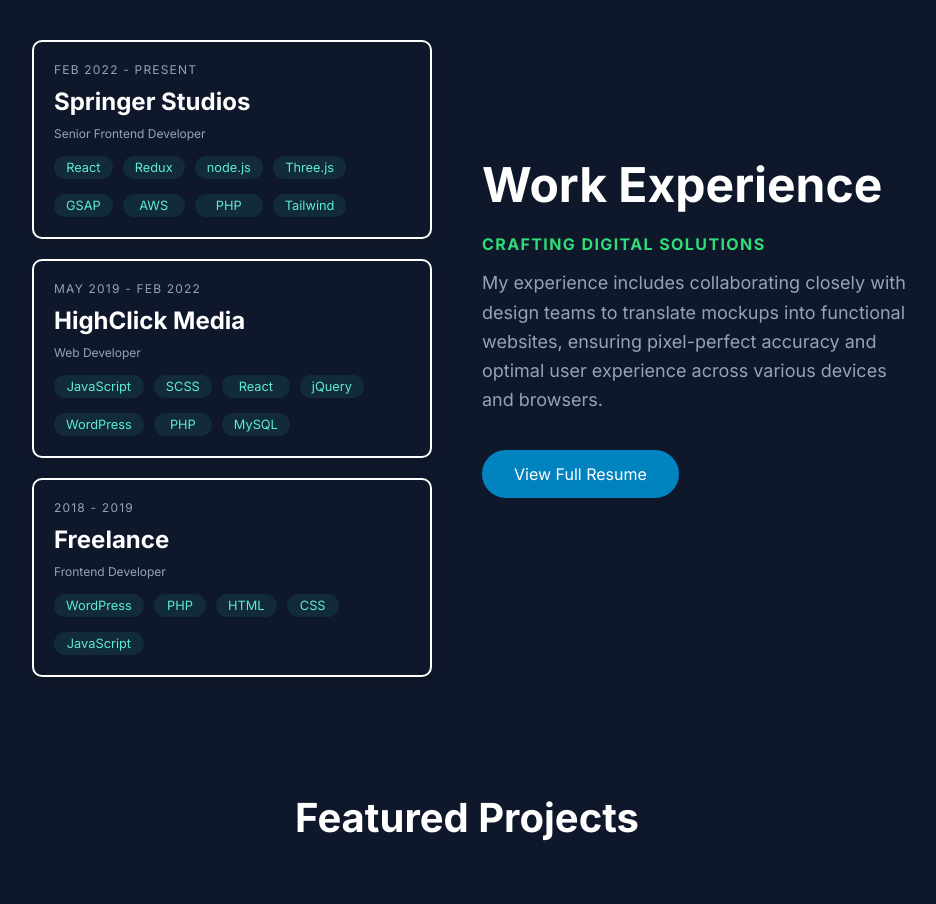
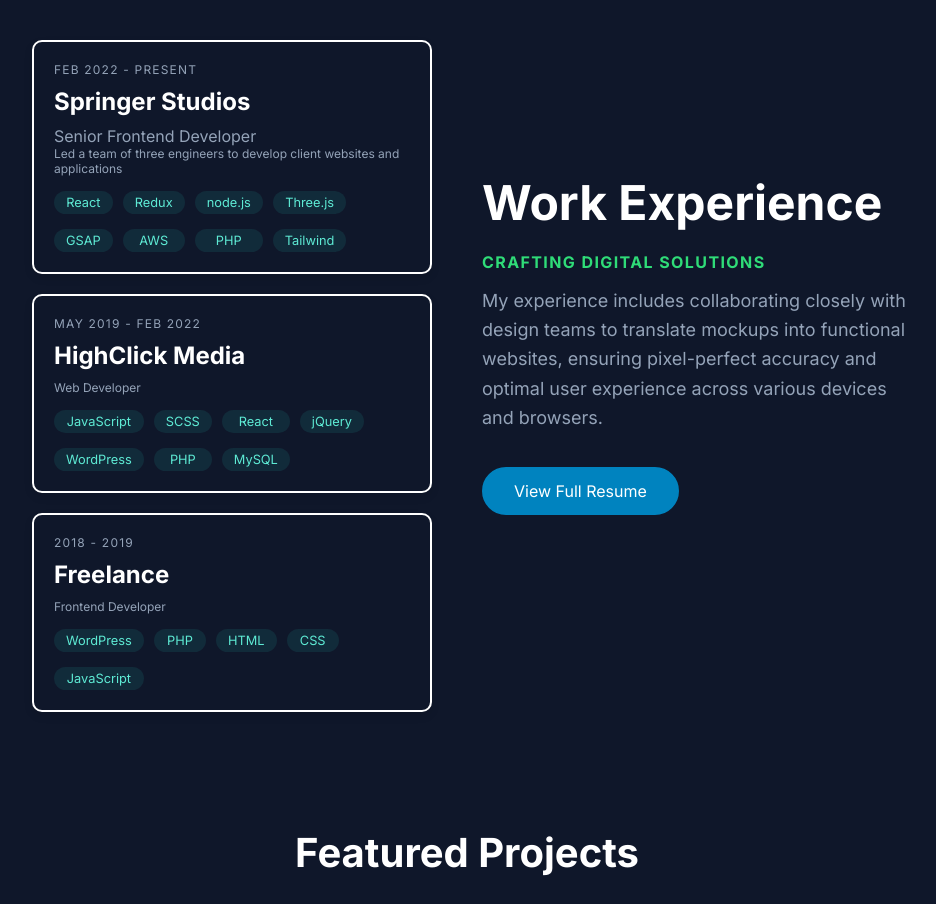
Before and after one commit to itsrichardhaar/Springer-React-Sandbox, a React (Create React App) app in the folder springer-sandbox/: page / in a window 1280 px wide. Shown: the part 840-1744 px from the top of the page, without its empty margins (173-1109 px from the left). Built offline with nearby package versions, Linux system fonts and the light colour scheme.

Commit message:
Update index.js
Test card text changes

```diff
--- a/springer-sandbox/src/components/ExperienceSection/index.js
+++ b/springer-sandbox/src/components/ExperienceSection/index.js
@@ -26,6 +26,7 @@
     CardInfo,
     CardTitle,
     CardText,
+    CardRole,
     TagWrapper,
     Tag
   } from './CardElements';
@@ -87,7 +88,8 @@
                     <CardInfo>
                         <CardDate>Feb 2022 - Present</CardDate>
                         <CardTitle>Springer Studios</CardTitle>
-                        <CardText>Senior Frontend Developer</CardText>
+                        <CardRole>Senior Frontend Developer</CardRole>
+                        <CardText>Led a team of three engineers to develop client websites and applications</CardText>
                         <TagWrapper>
                             <Tag>React</Tag>
                             <Tag>Redux</Tag>
```
